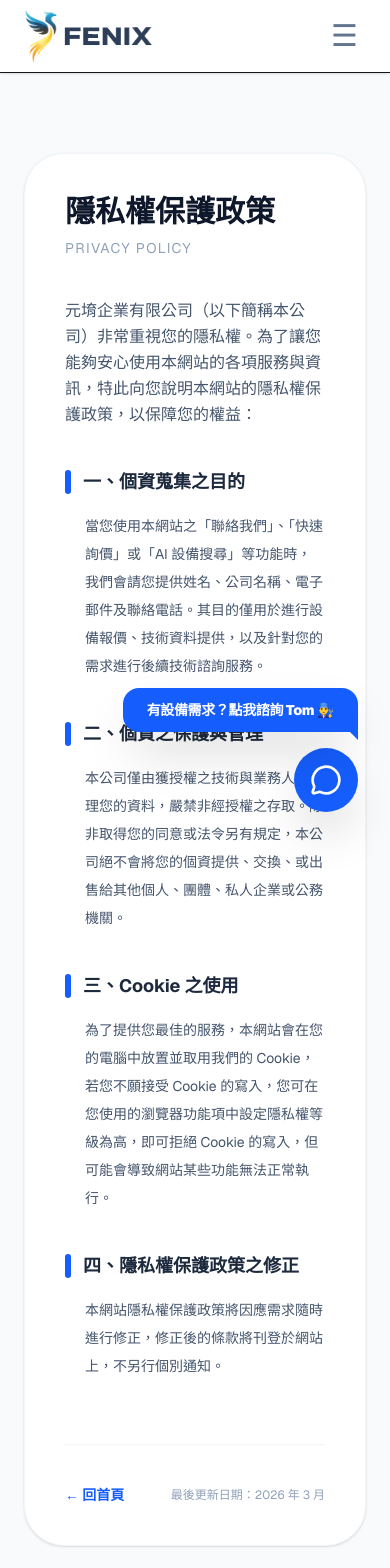
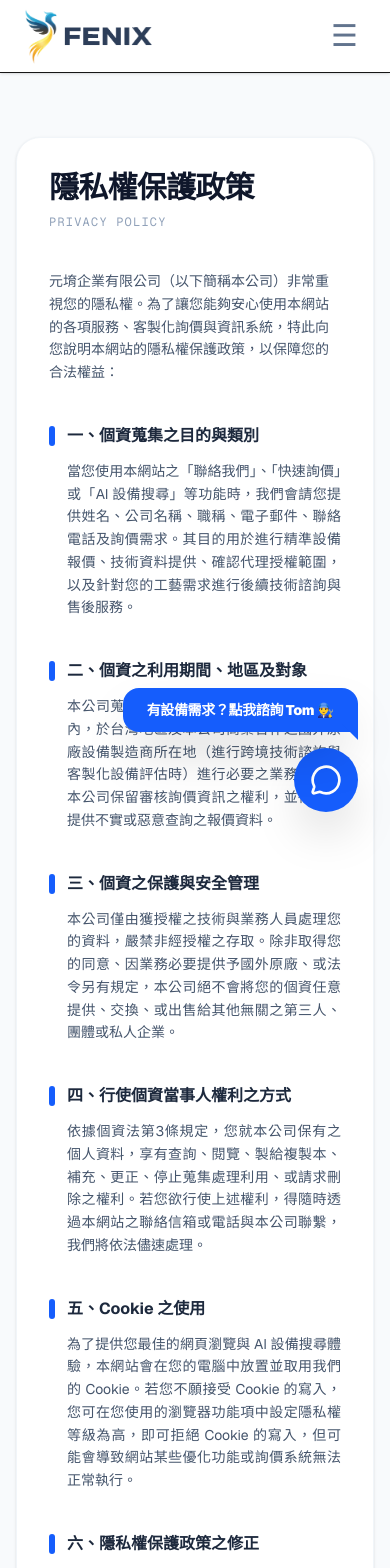
Before and after one commit to tomticxxx/fenix-website, a Next.js app: page /privacy in a window 390 px wide. Shown: the top 1568 px of the page. Built offline with nearby package versions, Linux system fonts and the light colour scheme.

Commit message:
feat: optimize SEO configuration and resolve bioasia UI bugs

```diff
--- a/app/globals.css
+++ b/app/globals.css
@@ -1,13 +1,13 @@
 @import "tailwindcss";
 
 :root {
-  /* 基礎背景與文字顏色 */
+  /* 基礎背景與文字顏色（保持清晰專業的亮色調） */
   --background: #ffffff;
   --foreground: #171717;
 
-  /* 補足 Next.js 預設 Geist 字體變數，若沒抓到則自動 fallback 到系統無襯線字體 */
-  --font-geist-sans: "Geist Sans", Arial, Helvetica, sans-serif;
-  --font-geist-mono: "Geist Mono", Courier New, monospace;
+  /* 擴充字體集：完美融合 Next.js Geist 英文與蘋果/微軟繁體中文系統字體 */
+  --font-geist-sans: "Geist Sans", -apple-system, BlinkMacSystemFont, "Segoe UI", Roboto, "Helvetica Neue", Arial, "Noto Sans TC", "Microsoft JhengHei", sans-serif;
+  --font-geist-mono: "Geist Mono", SFMono-Regular, Menlo, Monaco, Consolas, "Liberation Mono", "Courier New", monospace;
 }
 
 /* Tailwind v4 主題擴充語法 */
@@ -18,23 +18,17 @@
   --font-mono: var(--font-geist-mono);
 }
 
-/* 系統暗黑模式偵測 */
-@media (prefers-color-scheme: dark) {
-  :root {
-    --background: #0a0a0a;
-    --foreground: #ededed;
-  }
-}
-
 /* 全局樣式應用 */
 body {
   background-color: var(--background);
   color: var(--foreground);
-  /* 讓 body 直接套用上面定義好、包含 Geist 的無襯線字體集 */
   font-family: var(--font-geist-sans);
+  /* 抗鋸齒優化，讓中英文字體在螢幕上看起來更細緻平滑 */
+  -webkit-font-smoothing: antialiased;
+  -moz-osx-font-smoothing: grayscale;
 }
 
-/* 這是解決換行問題的核心代碼 */
+/* 處理產品規格或說明文字的換行與空白字元 */
 .line-break-text {
   white-space: pre-line;
 }
--- a/app/privacy/page.tsx
+++ b/app/privacy/page.tsx
@@ -1,57 +1,63 @@
-"use client";
-
 import React from 'react';
 import Link from 'next/link';
 
 export default function PrivacyPage() {
   const sections = [
     {
-      title: "一、個資蒐集之目的",
-      content: "當您使用本網站之「聯絡我們」、「快速詢價」或「AI 設備搜尋」等功能時，我們會請您提供姓名、公司名稱、電子郵件及聯絡電話。其目的僅用於進行設備報價、技術資料提供，以及針對您的需求進行後續技術諮詢服務。"
+      title: "一、個資蒐集之目的與類別",
+      content: "當您使用本網站之「聯絡我們」、「快速詢價」或「AI 設備搜尋」等功能時，我們會請您提供姓名、公司名稱、職稱、電子郵件、聯絡電話及詢價需求。其目的用於進行精準設備報價、技術資料提供、確認代理授權範圍，以及針對您的工藝需求進行後續技術諮詢與售後服務。"
     },
     {
-      title: "二、個資之保護與管理",
-      content: "本公司僅由獲授權之技術與業務人員處理您的資料，嚴禁非經授權之存取。除非取得您的同意或法令另有規定，本公司絕不會將您的個資提供、交換、或出售給其他個人、團體、私人企業或公務機關。"
+      title: "二、個資之利用期間、地區及對象",
+      content: "本公司蒐集之個資僅於提供服務之必要期間內，於台灣地區及本公司商業合作之國外原廠設備製造商所在地（進行跨境技術諮詢與客製化設備評估時）進行必要之業務聯繫。本公司保留審核詢價資訊之權利，並得拒絕提供不實或惡意查詢之報價資料。"
     },
     {
-      title: "三、Cookie 之使用",
-      content: "為了提供您最佳的服務，本網站會在您的電腦中放置並取用我們的 Cookie，若您不願接受 Cookie 的寫入，您可在您使用的瀏覽器功能項中設定隱私權等級為高，即可拒絕 Cookie 的寫入，但可能會導致網站某些功能無法正常執行。"
+      title: "三、個資之保護與安全管理",
+      content: "本公司僅由獲授權之技術與業務人員處理您的資料，嚴禁非經授權之存取。除非取得您的同意、因業務必要提供予國外原廠、或法令另有規定，本公司絕不會將您的個資任意提供、交換、或出售給其他無關之第三人、團體或私人企業。"
     },
     {
-      title: "四、隱私權保護政策之修正",
-      content: "本網站隱私權保護政策將因應需求隨時進行修正，修正後的條款將刊登於網站上，不另行個別通知。"
+      title: "四、行使個資當事人權利之方式",
+      content: "依據個資法第3條規定，您就本公司保有之個人資料，享有查詢、閱覽、製給複製本、補充、更正、停止蒐集處理利用、或請求刪除之權利。若您欲行使上述權利，得隨時透過本網站之聯絡信箱或電話與本公司聯繫，我們將依法儘速處理。"
+    },
+    {
+      title: "五、Cookie 之使用",
+      content: "為了提供您最佳的網頁瀏覽與 AI 設備搜尋體驗，本網站會在您的電腦中放置並取用我們的 Cookie。若您不願接受 Cookie 的寫入，您可在您使用的瀏覽器功能項中設定隱私權等級為高，即可拒絕 Cookie 的寫入，但可能會導致網站某些優化功能或詢價系統無法正常執行。"
+    },
+    {
+      title: "六、隱私權保護政策之修正",
+      content: "本網站隱私權保護政策將因應國內法規變更及網站功能升級需求隨時進行修正，修正後的條款將直接刊登於本網頁上，不另行個別通知。"
     }
   ];
 
   return (
-    <div className="min-h-screen bg-slate-50 py-20 px-6">
-      <div className="max-w-3xl mx-auto bg-white p-10 md:p-16 rounded-[2.5rem] shadow-sm border border-slate-100">
-        <h1 className="text-3xl font-black text-slate-900 mb-2">隱私權保護政策</h1>
-        <p className="text-slate-400 text-sm mb-10 uppercase tracking-widest">Privacy Policy</p>
+    <div className="min-h-screen bg-slate-50 py-16 md:py-24 px-4 sm:px-6">
+      <div className="max-w-3xl mx-auto bg-white p-8 sm:p-12 md:p-16 rounded-3xl shadow-sm border border-slate-100">
+        <h1 className="text-3xl font-bold text-slate-900 tracking-tight mb-2">隱私權保護政策</h1>
+        <p className="text-slate-400 text-xs sm:text-sm mb-10 uppercase tracking-widest font-mono">Privacy Policy</p>
 
         <div className="space-y-10">
-          <p className="text-slate-600 leading-relaxed">
-            元堉企業有限公司（以下簡稱本公司）非常重視您的隱私權。為了讓您能夠安心使用本網站的各項服務與資訊，特此向您說明本網站的隱私權保護政策，以保障您的權益：
+          <p className="text-slate-600 leading-relaxed text-sm md:text-base">
+            元堉企業有限公司（以下簡稱本公司）非常重視您的隱私權。為了讓您能夠安心使用本網站的各項服務、客製化詢價與資訊系統，特此向您說明本網站的隱私權保護政策，以保障您的合法權益：
           </p>
 
           {sections.map((section, index) => (
-            <section key={index} className="space-y-4">
-              <h2 className="text-lg font-bold text-slate-800 flex items-center gap-3">
-                <span className="w-1.5 h-6 bg-blue-600 rounded-full"></span>
+            <section key={index} className="space-y-3">
+              <h2 className="text-base md:text-lg font-bold text-slate-800 flex items-center gap-3">
+                <span className="w-1.5 h-5 bg-blue-600 rounded-full shrink-0"></span>
                 {section.title}
               </h2>
-              <p className="text-slate-600 leading-loose pl-5 text-sm md:text-base">
+              <p className="text-slate-600 leading-relaxed pl-4.5 text-sm md:text-base text-justify">
                 {section.content}
               </p>
             </section>
           ))}
         </div>
 
-        <div className="mt-16 pt-10 border-t border-slate-100 flex justify-between items-center">
-          <Link href="/" className="text-blue-600 font-bold hover:underline text-sm">
+        <div className="mt-16 pt-8 border-t border-slate-100 flex flex-col sm:flex-row justify-between items-center gap-4">
+          <Link href="/" className="text-blue-600 font-medium hover:text-blue-700 hover:underline text-sm transition-colors">
             ← 回首頁
           </Link>
-          <p className="text-slate-400 text-xs">最後更新日期：2026 年 3 月</p>
+          <p className="text-slate-400 text-xs font-mono">最後更新日期：2026 年 6 月</p>
         </div>
       </div>
     </div>
--- a/app/robots.ts
+++ b/app/robots.ts
@@ -1,12 +1,17 @@
 import { MetadataRoute } from 'next';
 
 export default function robots(): MetadataRoute.Robots {
+  const baseUrl = 'https://www.fenixmech.com';
+
   return {
     rules: {
       userAgent: '*',
       allow: '/',
-      disallow: '/private/', // 如果有不對外公開的後台路徑再填入
+      disallow: [
+        '/api/',       // 阻擋後端 API 路由，避免爬蟲浪費額度在非網頁內容
+        '/_next/',     // 阻擋 Next.js 內部建置檔案（CSS/JS 靜態資源）
+      ],
     },
-    sitemap: 'https://fenixmech.com/sitemap.xml',
+    sitemap: `${baseUrl}/sitemap.xml`,
   };
 }
--- a/app/sitemap.ts
+++ b/app/sitemap.ts
@@ -2,7 +2,8 @@ import { MetadataRoute } from 'next';
 import { products } from '@/data/products'; // 確保路徑指向你的產品資料
 
 export default function sitemap(): MetadataRoute.Sitemap {
-  const baseUrl = 'https://fenixmech.com';
+  // 統一使用帶 www 的官方網址
+  const baseUrl = 'https://www.fenixmech.com';
 
   // 自動生成產品詳細頁的路徑
   const productEntries = products.map((product) => ({
@@ -12,7 +13,7 @@ export default function sitemap(): MetadataRoute.Sitemap {
     priority: 0.8,
   }));
 
-  // 固定頁面路徑
+  // 固定頁面路徑與生技展專頁
   return [
     {
       url: baseUrl,
@@ -32,6 +33,20 @@ export default function sitemap(): MetadataRoute.Sitemap {
       changeFrequency: 'yearly' as const,
       priority: 0.5,
     },
+    // 新增 2026 生技展中文專頁
+    {
+      url: `${baseUrl}/bio-asia-2026?lang=zh`,
+      lastModified: new Date(),
+      changeFrequency: 'weekly' as const,
+      priority: 0.85,
+    },
+    // 新增 2026 生技展英文專頁
+    {
+      url: `${baseUrl}/bio-asia-2026?lang=en`,
+      lastModified: new Date(),
+      changeFrequency: 'weekly' as const,
+      priority: 0.85,
+    },
     ...productEntries,
   ];
 }
```
